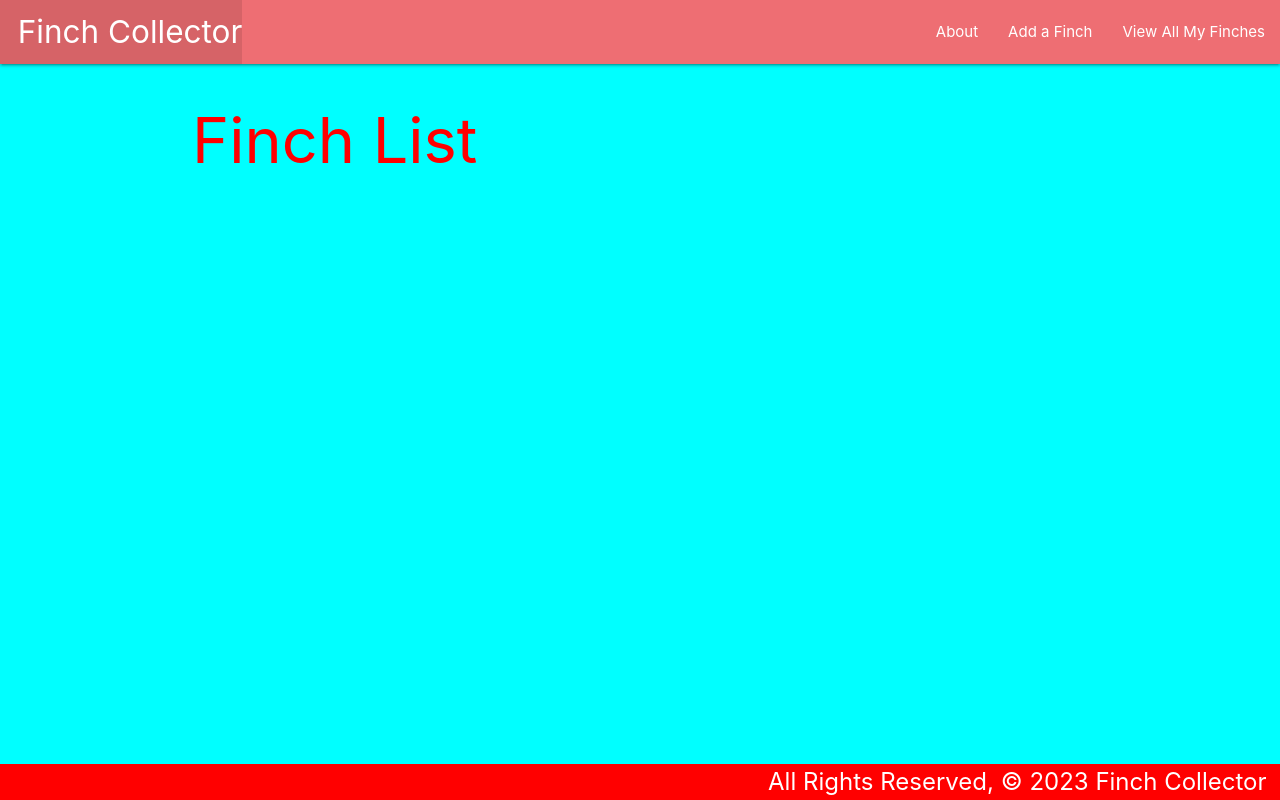
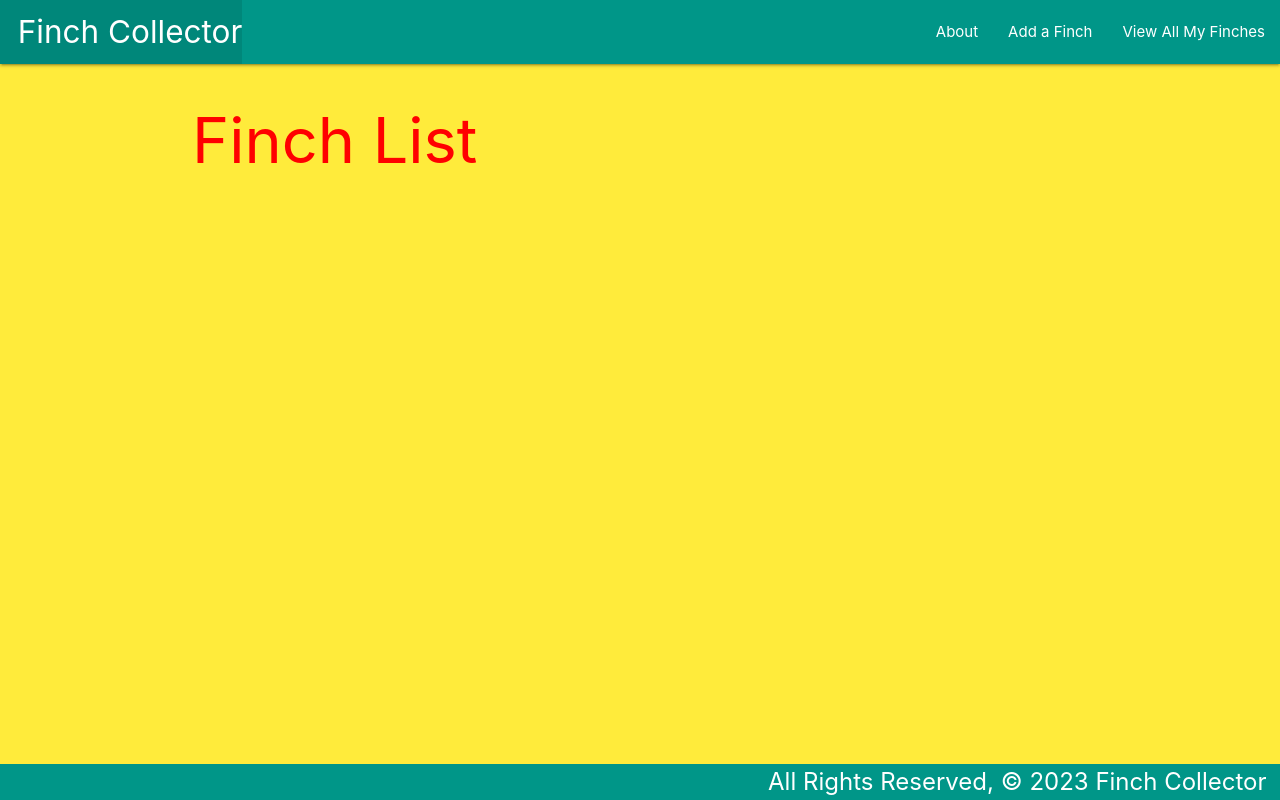
Before and after one commit to YSabbagh2425/finchcollector, a Django app: template main_app/templates/finches/index.html in a window 1280 px wide. Run offline with Django 4.2, Linux system fonts and the light colour scheme; the template is opened without the code that fills it, so the values that code supplies are empty; parts of the project's set-up code (start-up, migrations or seed data) failed here and were passed over.

Commit message:
Update the CSS properly

```diff
--- a/main_app/static/css/style.css
+++ b/main_app/static/css/style.css
@@ -13,7 +13,7 @@ span.card-title {
 
 main {
     flex: 1 0 auto;
-    font-size: 4vj;
+    font-size: 4vh;
 }
 
 footer.page-footer {
--- a/main_app/templates/base.html
+++ b/main_app/templates/base.html
@@ -11,10 +11,10 @@
   <link rel="stylesheet" type="text/css" href="{% static 'css/style.css' %}">
   <script src="https://cdnjs.cloudflare.com/ajax/libs/materialize/1.0.0/js/materialize.min.js"></script>
 </head>
-<body>
+<body class="yellow background">
   <header>
     <nav>
-      <div class="nav-wrapper">
+      <div class="nav-wrapper teal background">
         <ul>
           <li><a href="{% url 'home' %}" class="left brand-logo">&nbsp;&nbsp;Finch Collector</a></li>
         </ul>
@@ -30,7 +30,7 @@
     {% block content %}
     {% endblock %}
   </main>
-  <footer class="page-footer">
+  <footer class="page-footer teal background">
     <div class="right">All Rights Reserved, &copy; 2023 Finch Collector &nbsp;</div>
   </footer>
 </body>
--- a/main_app/templates/finches/index.html
+++ b/main_app/templates/finches/index.html
@@ -6,7 +6,7 @@
 {% for finch in finches %}
     <a href="{% url 'detail' finch.id %}"
         <div class="card">
-            <div class="card-content">
+            <div class="card-panel cyan lighten-4 background">
                 <span class="card-title">{{ finch.name }}</span>
                 <p>Breed: {{ finch.breed }}</p>
                 <p>Description: {{ finch.description|linebreaks }}</p>
```
